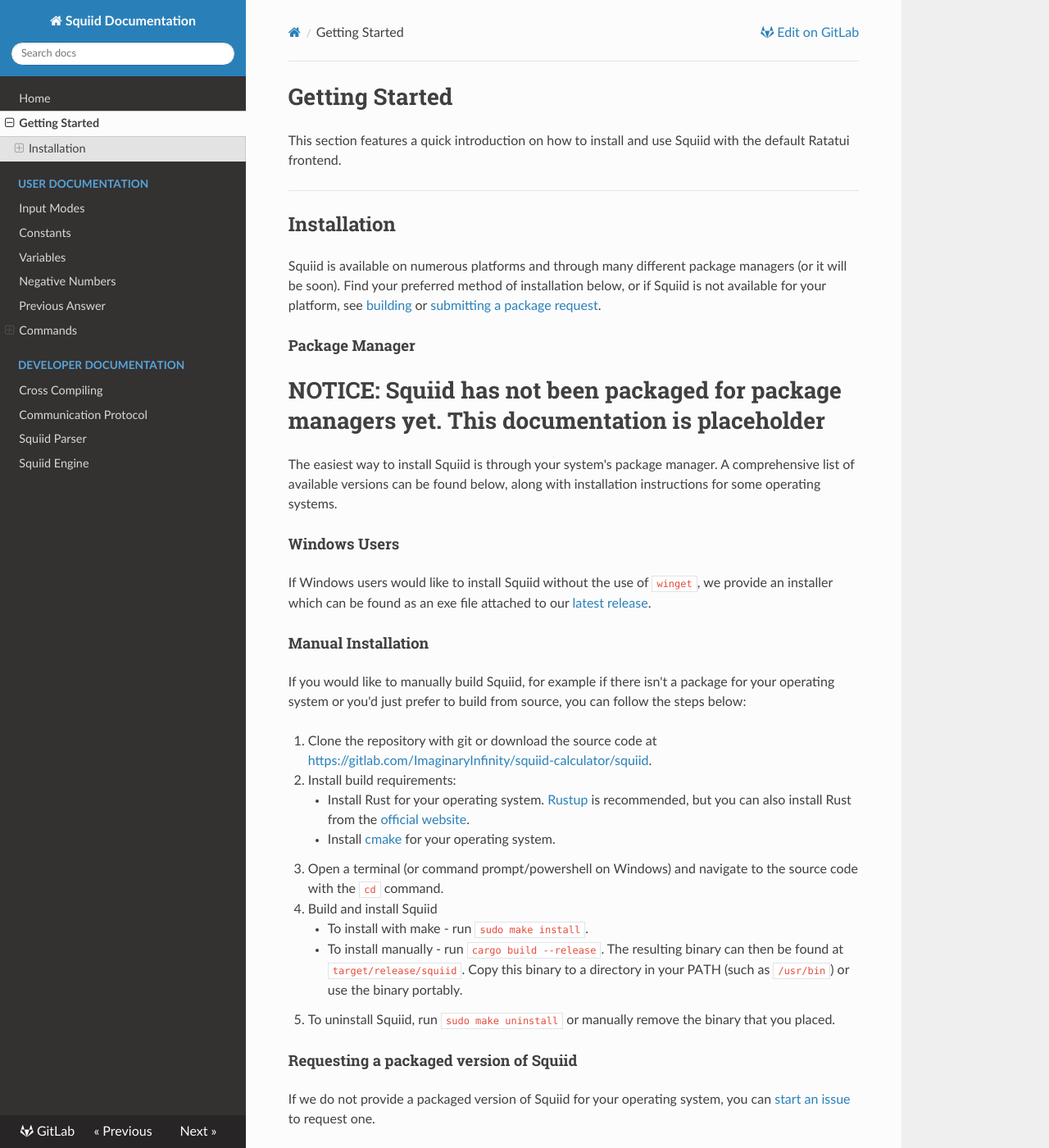
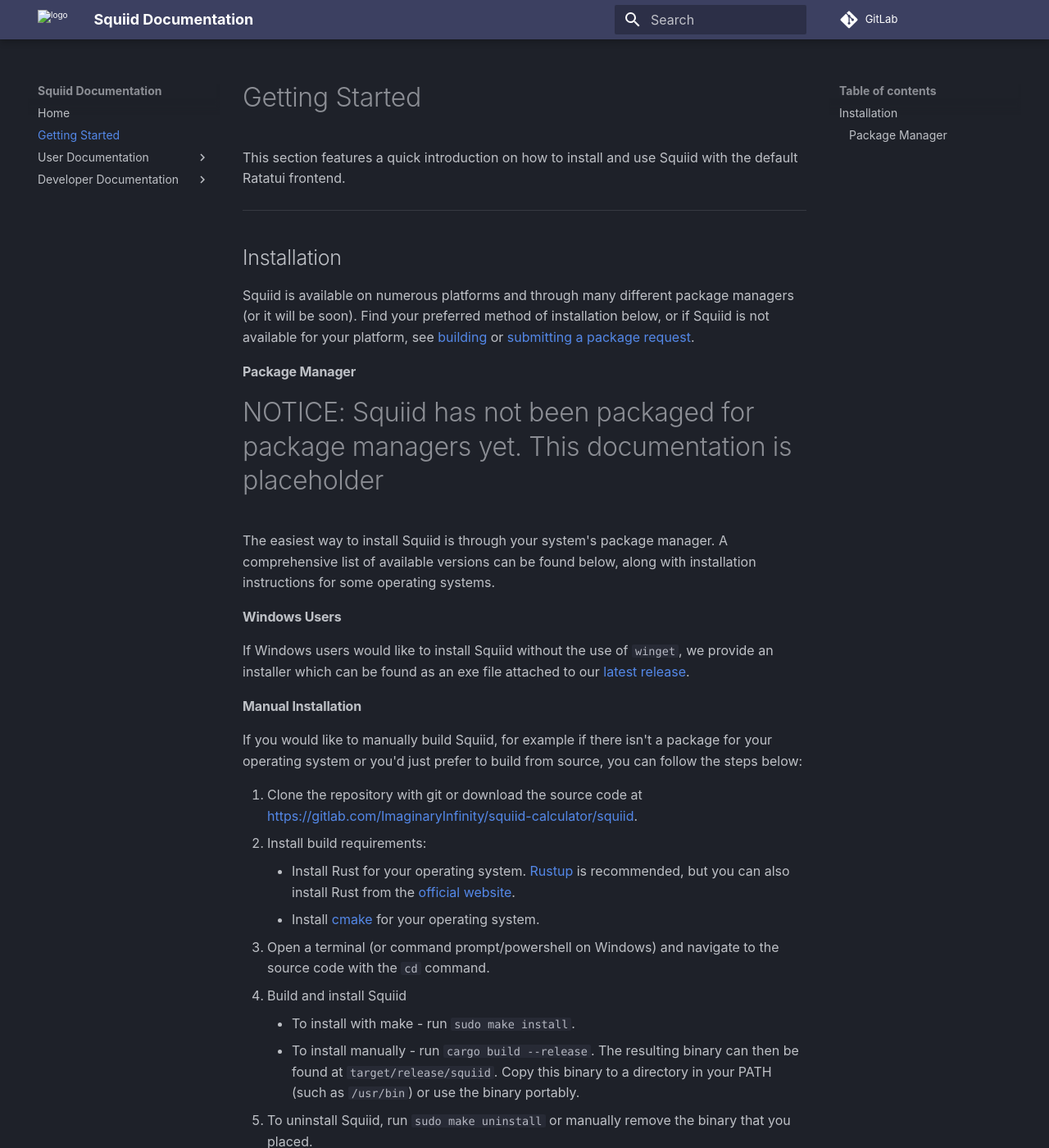
Before and after one commit to ImaginaryInfinity/squiid-calculator, an MkDocs documentation site: the page built from docs/getting_started.md, in a window 1280 px wide and 1400 px high. Shown: the whole window at 82% size. Built offline with MkDocs 1.6.1 and Material for MkDocs 9.7.7, drawn with Linux system fonts in a browser that asks for light colours; nearby versions of some CDN libraries; some web fonts are replaced; comment, search, counter and statistics services are not loaded; some of the changed text lies outside the part shown.

Commit message:
change documentation

```diff
--- /dev/null
+++ b/docs/style.css
@@ -0,0 +1,9 @@
+.md-header {
+	background-color: #3C4061;
+}
+
+@media screen and (max-width: 76.1875em) {
+	.md-nav--primary .md-nav__title[for="__drawer"] {
+	background-color: #3C4061;
+	}
+}
--- a/mkdocs.yml
+++ b/mkdocs.yml
@@ -67,13 +67,45 @@ nav:
         - Squiid Parser: dev/parser.md
         - Squiid Engine: dev/engine.md
 
+# theme:
+#     name: readthedocs
+#     highlightjs: true
+theme:
+    #https://github.com/squidfunk/mkdocs-material
+    name: material
+    language: en
+    palette:
+        scheme: slate
+        primary: indigo
+        accent: indigo
+    font:
+        #text: Ubuntu
+        text: Hack
+        #code: Ubuntu Mono
+        code: Hack Mono
+    logo: img/favicon.ico
+    features:
+        content.code.annotate
+
+markdown_extensions:
+  - pymdownx.highlight:
+      anchor_linenums: true
+      line_spans: __span
+      pygments_lang_class: true
+  - pymdownx.inlinehilite
+  - pymdownx.snippets
+  - pymdownx.superfences:
+      custom_fences:
+        - name: mermaid
+          class: mermaid
+          format: !!python/name:pymdownx.superfences.fence_code_format
+
+extra_css:
+  - style.css
+
 plugins:
     - search
     - mermaid2
 
-theme:
-    name: readthedocs
-    highlightjs: true
-
 extra_javascript:
     - https://unpkg.com/mermaid@8.7.0/dist/mermaid.min.js
```
